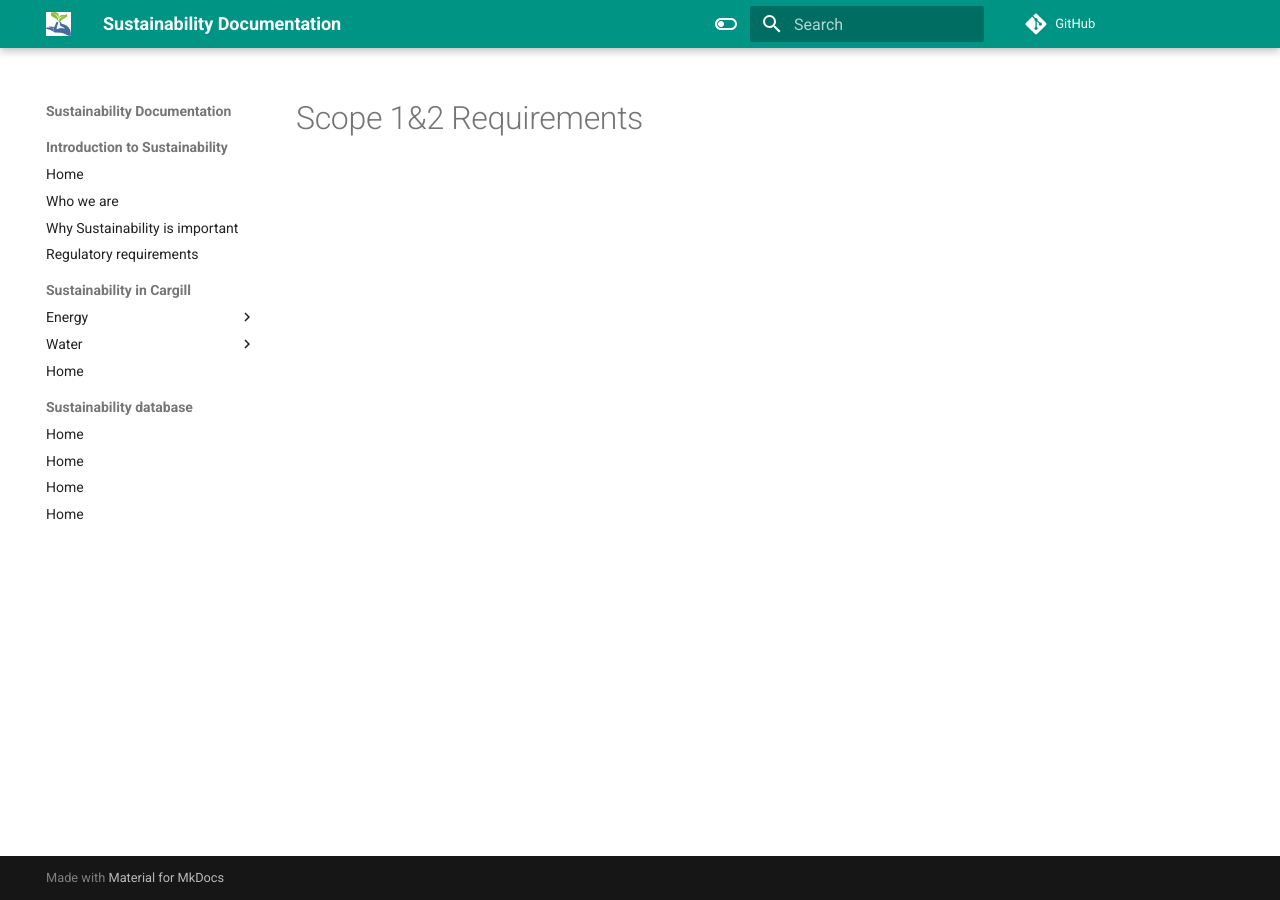
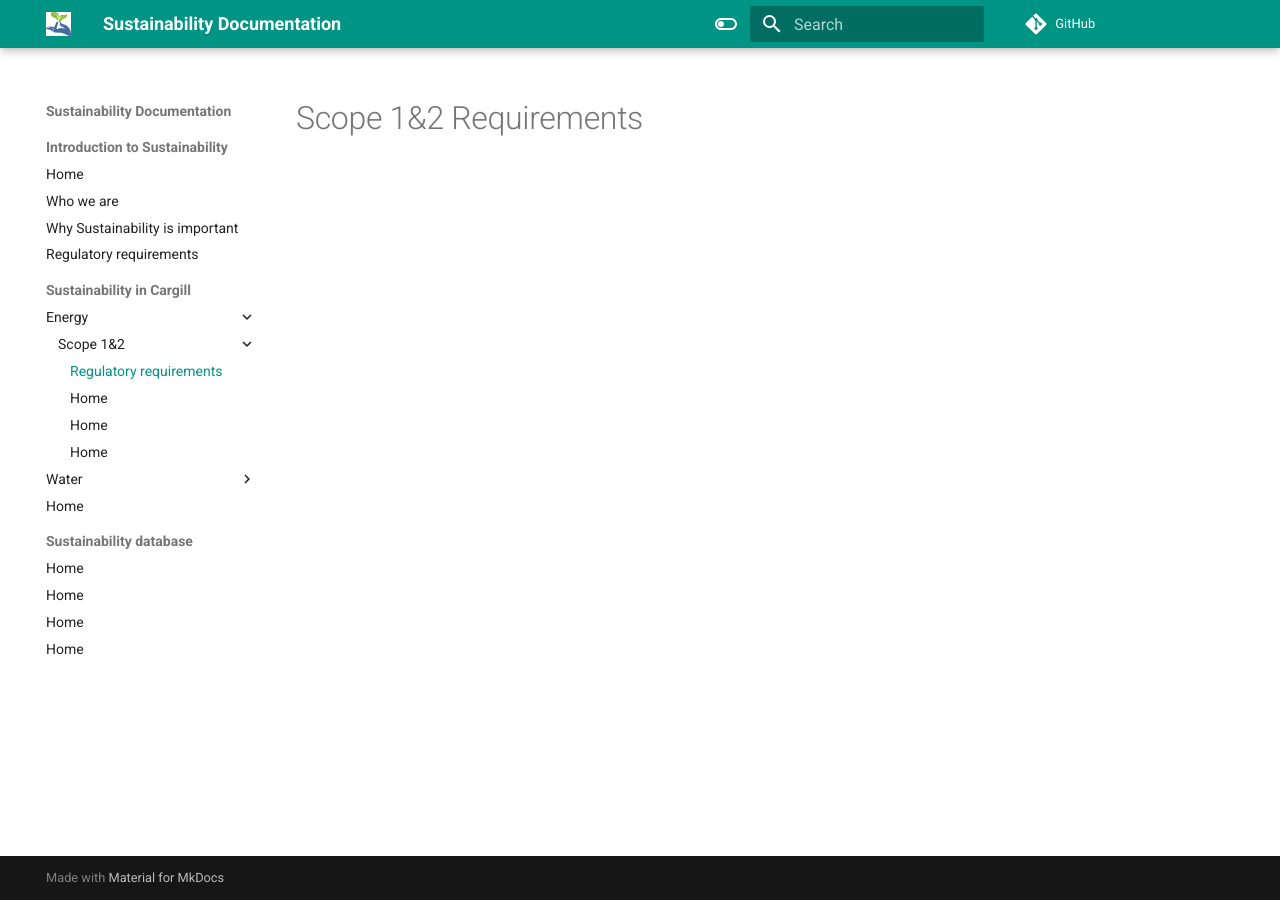
Before and after one commit to slowikr/mkdocs-example, an MkDocs documentation site: the page built from docs/energy_scope12_requirements.md, in a window 1280 px wide. Built offline with MkDocs 1.6.1 and Material for MkDocs 9.7.7, drawn with Linux system fonts in a browser that asks for light colours; comment, search, counter and statistics services are not loaded.

Commit message:
adding to navigation

```diff
--- a/mkdocs.yml
+++ b/mkdocs.yml
@@ -69,7 +69,7 @@ nav:
   - Sustainability in Cargill:
     - Energy:
       - Scope 1&2:
-        - Regulatory requirements: index.md
+        - Regulatory requirements: energy_scope12_requirements.md
         - Cargill quidelines: index.md
         - Enablon instruction: index.md
         - Power BI reporting: index.md
```
